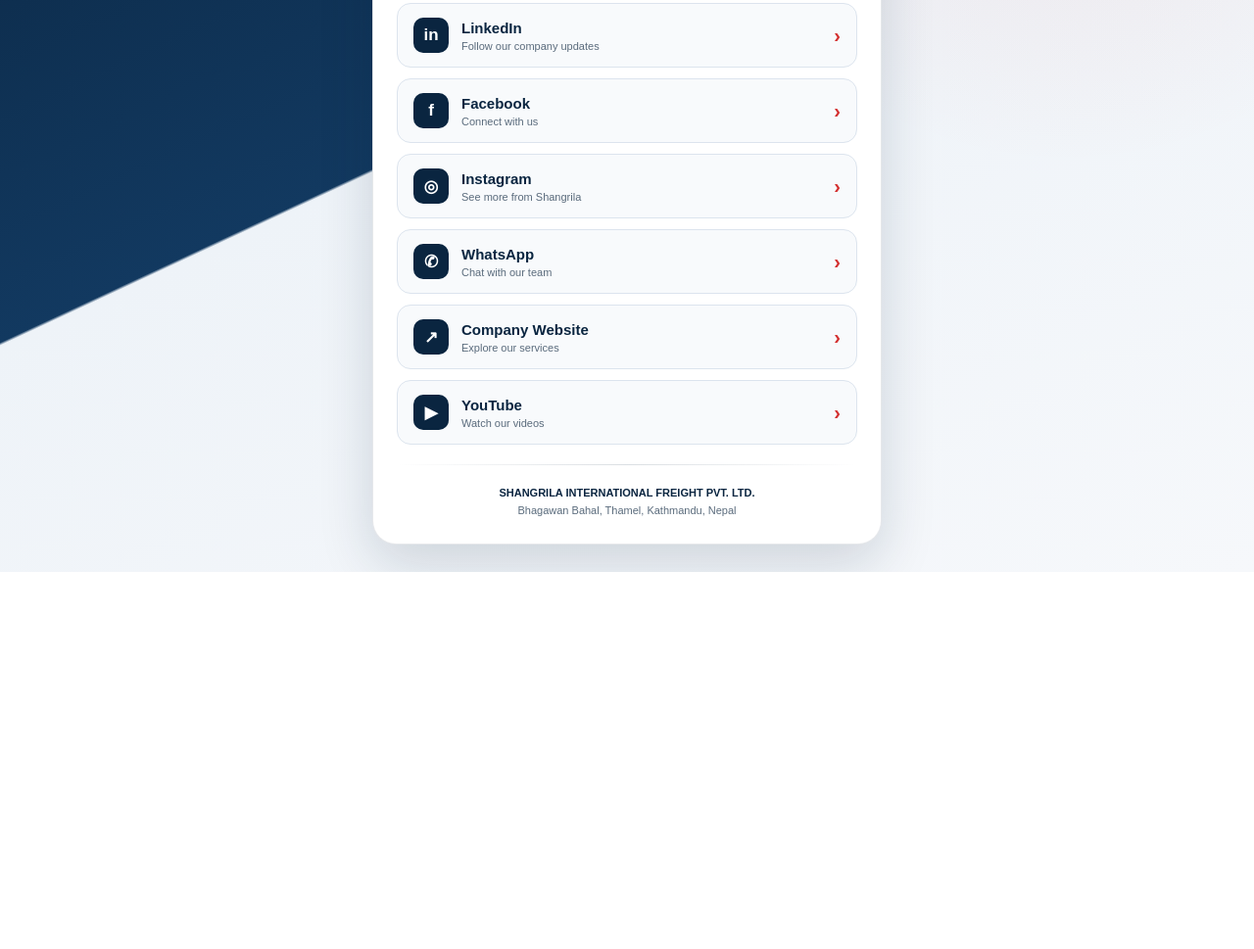
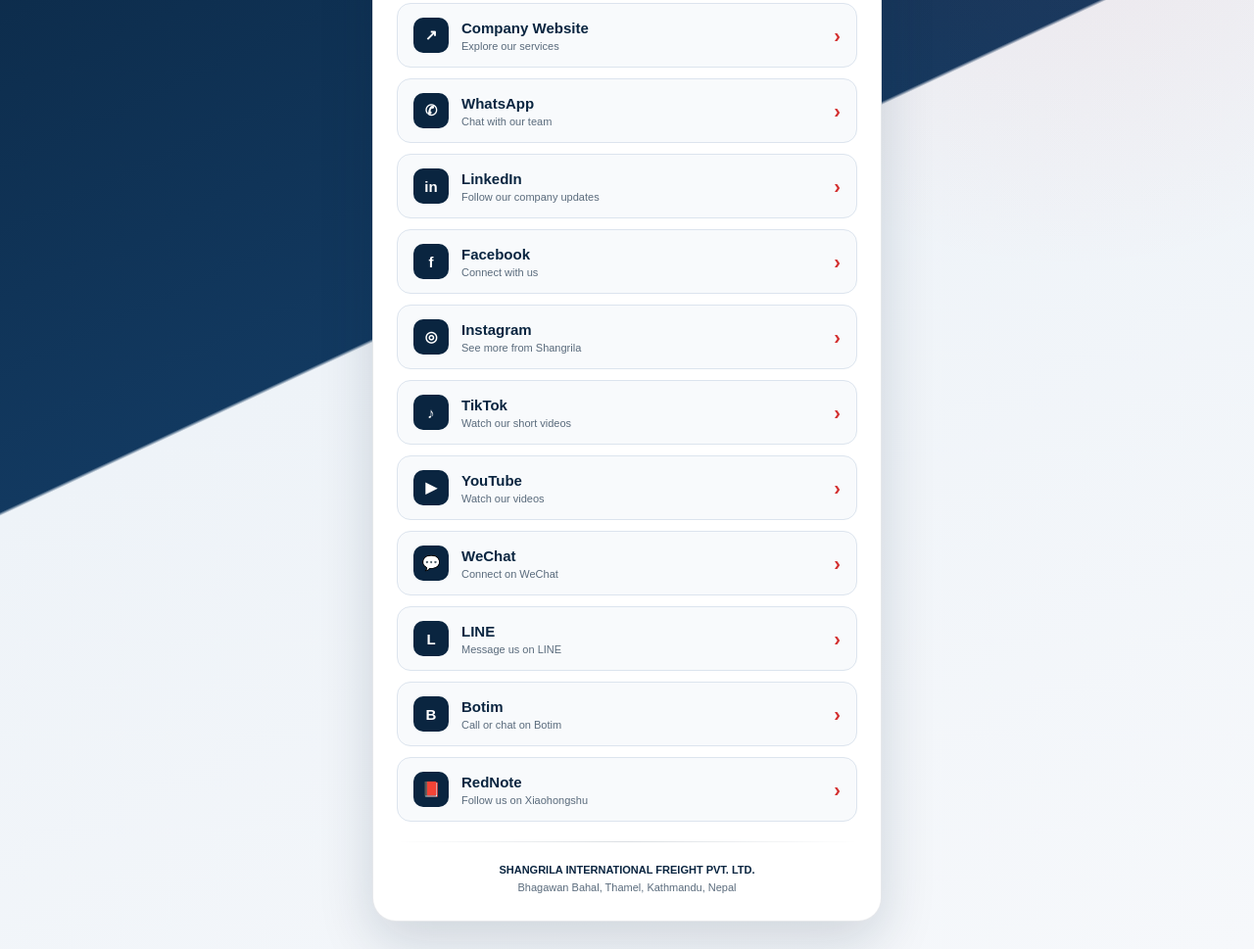
Before and after one commit to ConnectwithSIF0/sif-digital-connect, a plain HTML site: page index.html in a window 1280 px wide. Shown: the part 330-1299 px from the top of the page at 98% size. Before the commit the page ends 914 px from the top, so only its background shows below. Drawn offline with Linux system fonts and the light colour scheme.

Commit message:
Update index.html

```diff
--- a/index.html
+++ b/index.html
@@ -89,7 +89,7 @@
       place-items:center;
       background:var(--navy);
       color:#ffffff;
-      font-size:17px;
+      font-size:15px;
       font-weight:700;
       flex:none;
     }
@@ -113,12 +113,17 @@
       <p class="sub">Your connection to reliable global air and sea freight solutions.</p>
       <div class="rule"></div>
       <nav class="links" aria-label="Connect with Shangrila International Freight">
+        <a class="btn" href="https://sflnepal.com/" target="_blank" rel="noopener"><span class="ico">↗</span><span><span class="label">Company Website</span><span class="hint">Explore our services</span></span><span class="arrow">›</span></a>
+        <a class="btn" href="https://wa.me/9779801961450" target="_blank" rel="noopener"><span class="ico">✆</span><span><span class="label">WhatsApp</span><span class="hint">Chat with our team</span></span><span class="arrow">›</span></a>
         <a class="btn" href="https://www.linkedin.com/company/shangrila-freight-pvt-ltd/posts/?feedView=all" target="_blank" rel="noopener"><span class="ico">in</span><span><span class="label">LinkedIn</span><span class="hint">Follow our company updates</span></span><span class="arrow">›</span></a>
         <a class="btn" href="https://www.facebook.com/sifl.np" target="_blank" rel="noopener"><span class="ico">f</span><span><span class="label">Facebook</span><span class="hint">Connect with us</span></span><span class="arrow">›</span></a>
         <a class="btn" href="https://www.instagram.com/shangrila_international/" target="_blank" rel="noopener"><span class="ico">◎</span><span><span class="label">Instagram</span><span class="hint">See more from Shangrila</span></span><span class="arrow">›</span></a>
-        <a class="btn" href="https://wa.me/9779801961450" target="_blank" rel="noopener"><span class="ico">✆</span><span><span class="label">WhatsApp</span><span class="hint">Chat with our team</span></span><span class="arrow">›</span></a>
-        <a class="btn" href="https://sflnepal.com/" target="_blank" rel="noopener"><span class="ico">↗</span><span><span class="label">Company Website</span><span class="hint">Explore our services</span></span><span class="arrow">›</span></a>
+        <a class="btn" href="https://www.tiktok.com/@shangrilafreight_" target="_blank" rel="noopener"><span class="ico">♪</span><span><span class="label">TikTok</span><span class="hint">Watch our short videos</span></span><span class="arrow">›</span></a>
         <a class="btn" href="https://www.youtube.com/channel/UCFNJ-WYuqp_4xO522Jn-uVA" target="_blank" rel="noopener"><span class="ico">▶</span><span><span class="label">YouTube</span><span class="hint">Watch our videos</span></span><span class="arrow">›</span></a>
+        <a class="btn" href="#YOUR-WECHAT-LINK" target="_blank" rel="noopener"><span class="ico">💬</span><span><span class="label">WeChat</span><span class="hint">Connect on WeChat</span></span><span class="arrow">›</span></a>
+        <a class="btn" href="https://line.me/ti/p/YOUR-LINE-ID" target="_blank" rel="noopener"><span class="ico">L</span><span><span class="label">LINE</span><span class="hint">Message us on LINE</span></span><span class="arrow">›</span></a>
+        <a class="btn" href="#YOUR-BOTIM-LINK" target="_blank" rel="noopener"><span class="ico">B</span><span><span class="label">Botim</span><span class="hint">Call or chat on Botim</span></span><span class="arrow">›</span></a>
+        <a class="btn" href="https://www.xiaohongshu.com/user/profile/YOUR-REDNOTE-ID" target="_blank" rel="noopener"><span class="ico">📕</span><span><span class="label">RedNote</span><span class="hint">Follow us on Xiaohongshu</span></span><span class="arrow">›</span></a>
       </nav>
       <div class="rule"></div>
       <div class="foot"><strong>SHANGRILA INTERNATIONAL FREIGHT PVT. LTD.</strong><br>Bhagawan Bahal, Thamel, Kathmandu, Nepal</div>
```
